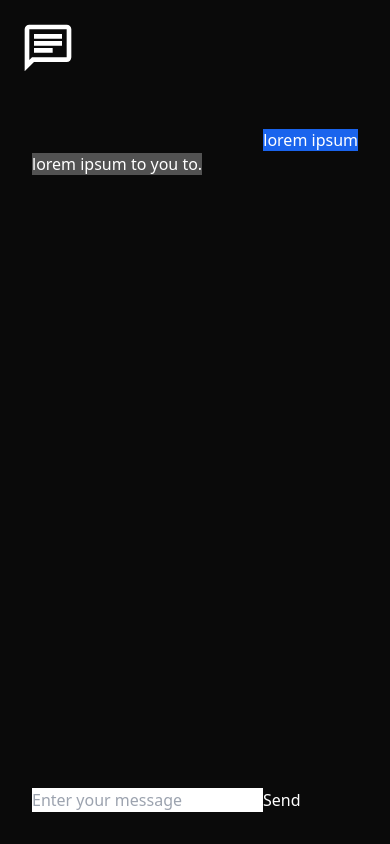
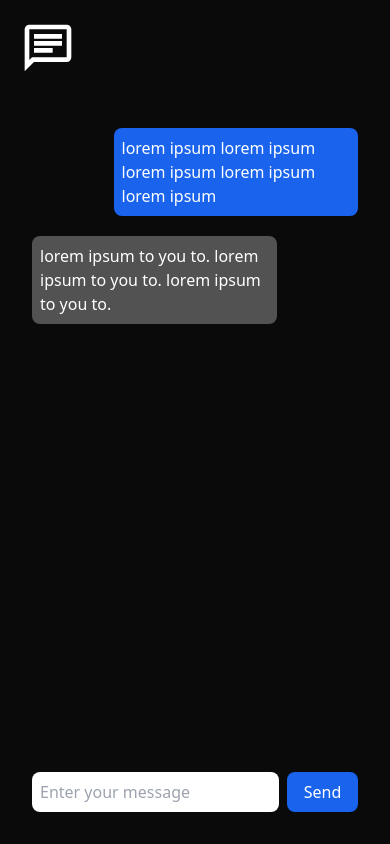
Before and after one commit to Bazorko/chat_frontend, a React (Vite) app: page /chat in a window 390 px wide. Built offline with nearby package versions, Linux system fonts and the light colour scheme.

Commit message:
- Added custom 75% max-width to tailwind config. - Actual message bubbles behave responsively, rehardless of message length. Not to exceed 75% of the chat window. - Part of the UI where you type the actual message styled, in addition to behaving responsively.

```diff
--- a/src/pages/Chat.tsx
+++ b/src/pages/Chat.tsx
@@ -4,11 +4,11 @@ const Chat = () => {
     const messages = [
         {
             self: true,
-            message: "lorem ipsum"
+            message: "lorem ipsum lorem ipsum lorem ipsum lorem ipsum lorem ipsum"
         },
         {
             self: false,
-            message: "lorem ipsum to you to."
+            message: "lorem ipsum to you to. lorem ipsum to you to. lorem ipsum to you to."
         },
     ];
     return (
@@ -17,18 +17,18 @@ const Chat = () => {
                 <Logo />
             </section>
             {/*Chat Window*/}
-            <section className="p-8 grow overflow-auto">
+            <section className="p-8 grow overflow-auto flex flex-col">
                 {messages.map((message) => {
                     return(
-                        <p className={`text-white ${message.self ? "text-right" : "text-left"}`}><span className={`${message.self ? "bg-primary_blue" : "bg-neutral-600"}`}>{message.message}</span></p>
+                        <section className={`text-white mb-5 w-fit max-w-3/4 rounded-lg p-2 ${message.self ? " bg-primary_blue self-end" : "bg-neutral-600"}`}><p className="w-full">{message.message}</p></section>
                     );
                 })}
             </section>
             {/*Chat Box*/}
             <section className="p-8">
-                <form>
-                    <input type="text" className="border-white" placeholder="Enter your message"/>
-                    <button className="text-white">Send</button>
+                <form className="flex gap-2">
+                    <input type="text" className="border-white grow p-2 rounded-lg" placeholder="Enter your message"/>
+                    <button className="text-white w-1/4 p-2 bg-primary_blue border-primary_blue hover:bg-primary_blue_darker hover:border-primary_blue_darker rounded-lg">Send</button>
                 </form>
             </section>
         </section>
--- a/tailwind.config.js
+++ b/tailwind.config.js
@@ -13,6 +13,9 @@ export default {
         "primary_blue": "#1A64ED",
         "primary_blue_darker": "#1958CF"
       },
+      maxWidth: {
+        "3/4": "75%",
+      }
     }
   },
   plugins: [],
```
